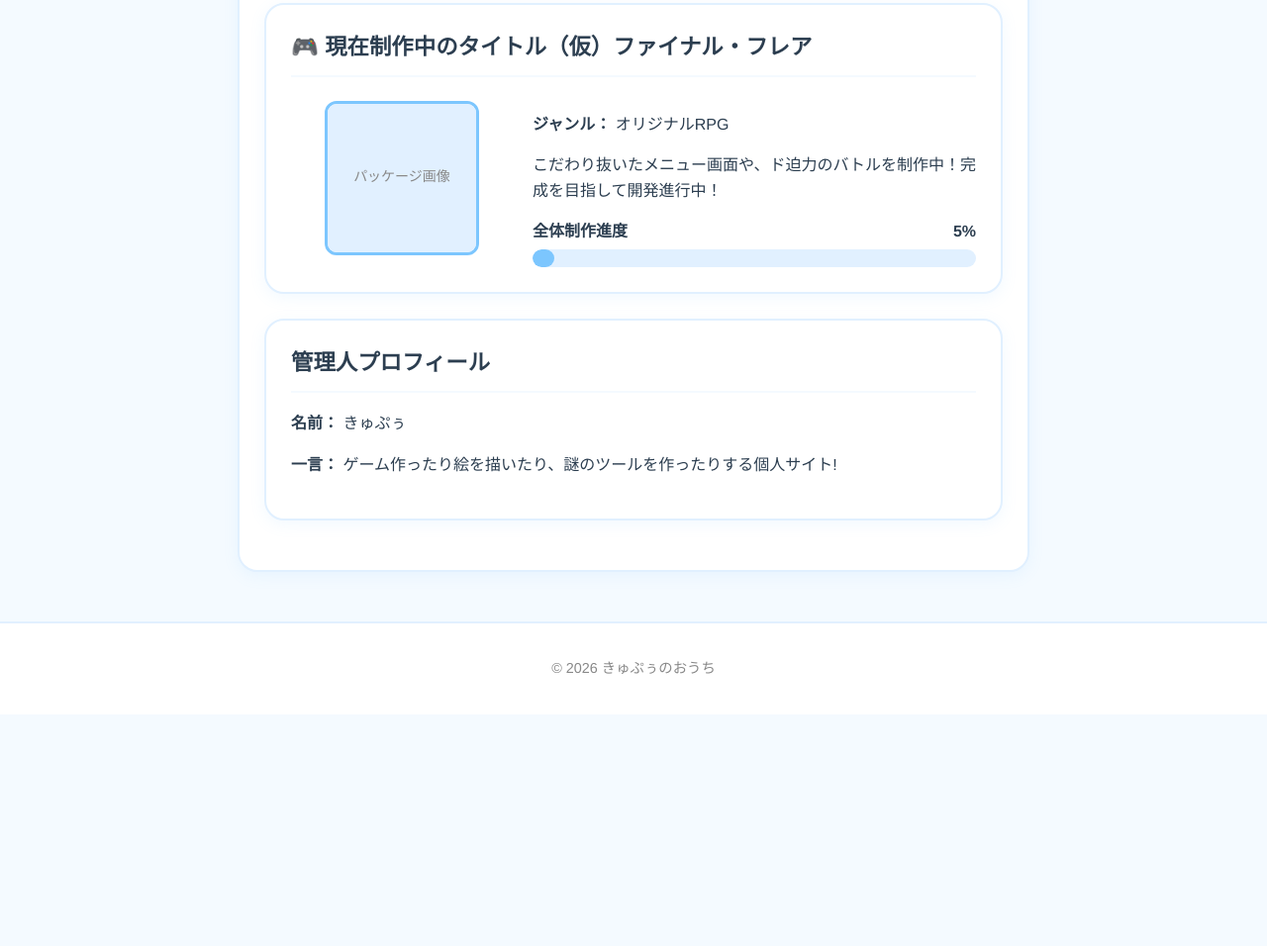
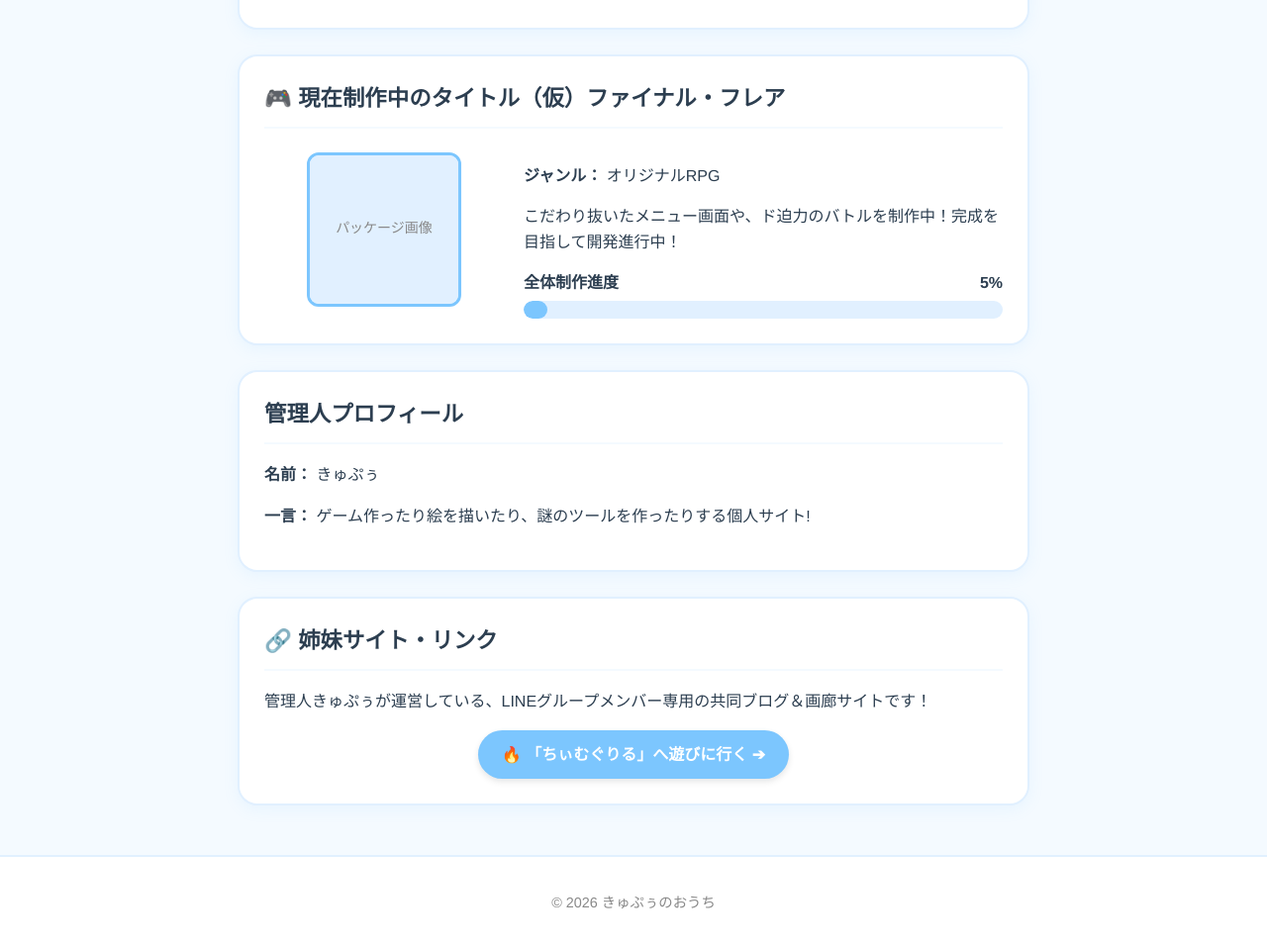
Before and after one commit to kyupuu/kyupu-house, a plain HTML site: page index.html in a window 1280 px wide. Shown: the part 316-1272 px from the top of the page at 99% size. Before the commit the page ends 1038 px from the top, so only its background shows below. Drawn offline with Linux system fonts and the light colour scheme.

Commit message:
Update index.html

```diff
--- a/index.html
+++ b/index.html
@@ -23,6 +23,7 @@
     <section class="card">
       <h2>ようこそ！</h2>
       <p>ここは「きゅぷぅ」の個人サイトです。自作ゲームの開発記録や、描いたイラストの展示、勢いで作った謎システムなどを気ままに置いています。ゆっくりしていってね！</p>
+    </section>
 
     <!-- 🎮 現在制作中のゲーム ＆ パッケージ ＆ 進行度ゲージ -->
     <section class="card">
@@ -39,7 +40,7 @@
           <p><strong>ジャンル：</strong> オリジナルRPG</p>
           <p>こだわり抜いたメニュー画面や、ド迫力のバトルを制作中！完成を目指して開発進行中！</p>
 
-          <!-- 進行度ゲージ（ここの width: 45% の数字を変えるとゲージが伸び縮みする！） -->
+          <!-- 進行度ゲージ（ここの width: 5% の数字を変えるとゲージが伸び縮みする！） -->
           <div style="margin-top: 15px;">
             <div style="display: flex; justify-content: space-between; font-weight: bold; margin-bottom: 5px; color: #2c3e50;">
               <span>全体制作進度</span>
@@ -57,6 +58,17 @@
       <h2>管理人プロフィール</h2>
       <p><strong>名前：</strong> きゅぷぅ</p>
       <p><strong>一言：</strong> ゲーム作ったり絵を描いたり、謎のツールを作ったりする個人サイト!</p>
+    </section>
+
+    <!-- 🔗 姉妹サイト「ちぃむぐりる」へのリンクカード -->
+    <section class="card">
+      <h2>🔗 姉妹サイト・リンク</h2>
+      <p>管理人きゅぷぅが運営している、LINEグループメンバー専用の共同ブログ＆画廊サイトです！</p>
+      <div style="text-align: center; margin-top: 15px;">
+        <a href="https://あなたのユーザー名.github.io/ちぃむぐりるのリポジトリ名/" target="_blank" style="display: inline-block; background-color: #7cc6fe; color: #ffffff; text-decoration: none; font-weight: bold; padding: 12px 24px; border-radius: 25px; box-shadow: 0 3px 6px rgba(0,0,0,0.1);">
+          🔥 「ちぃむぐりる」へ遊びに行く ➔
+        </a>
+      </div>
     </section>
   </main>
 
```
